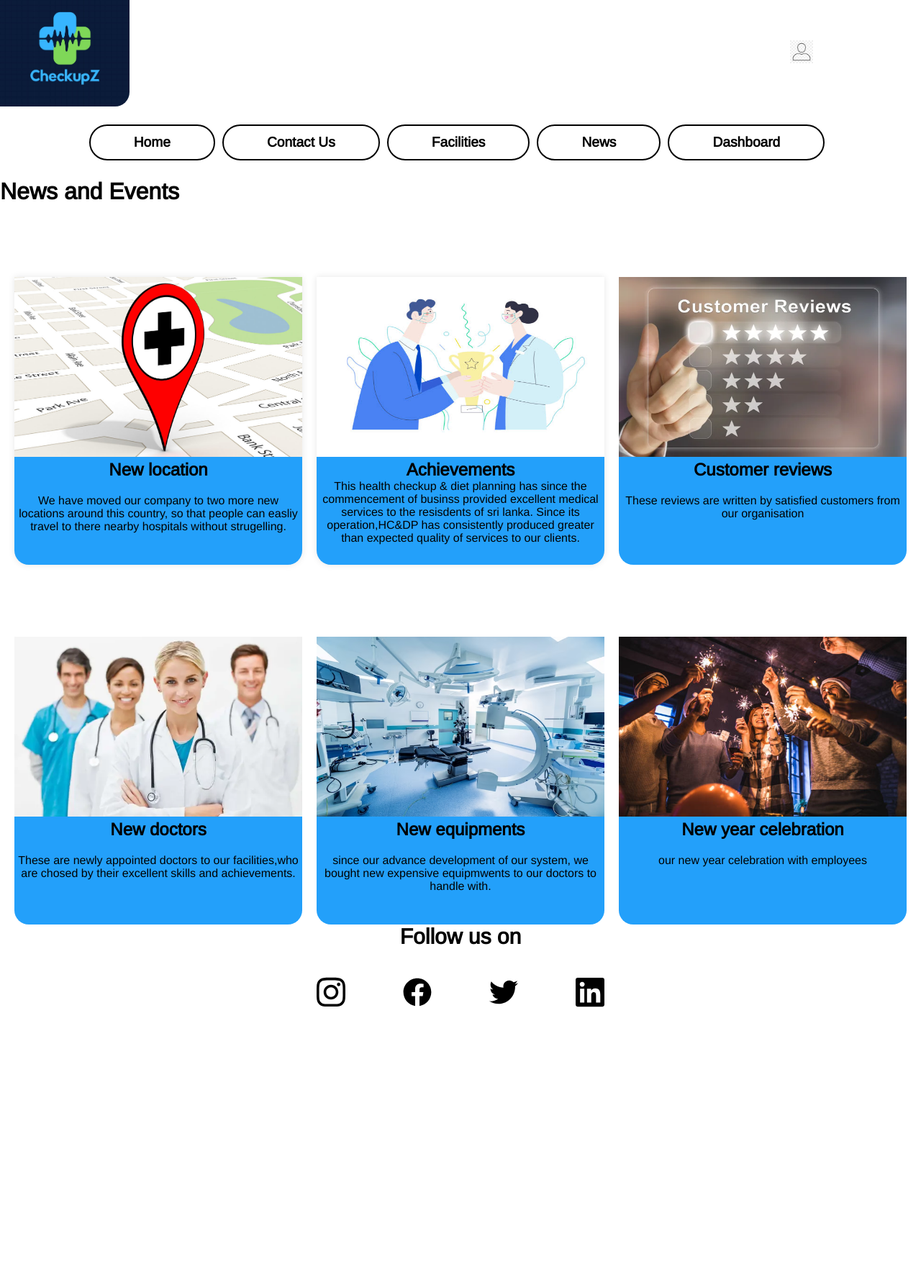
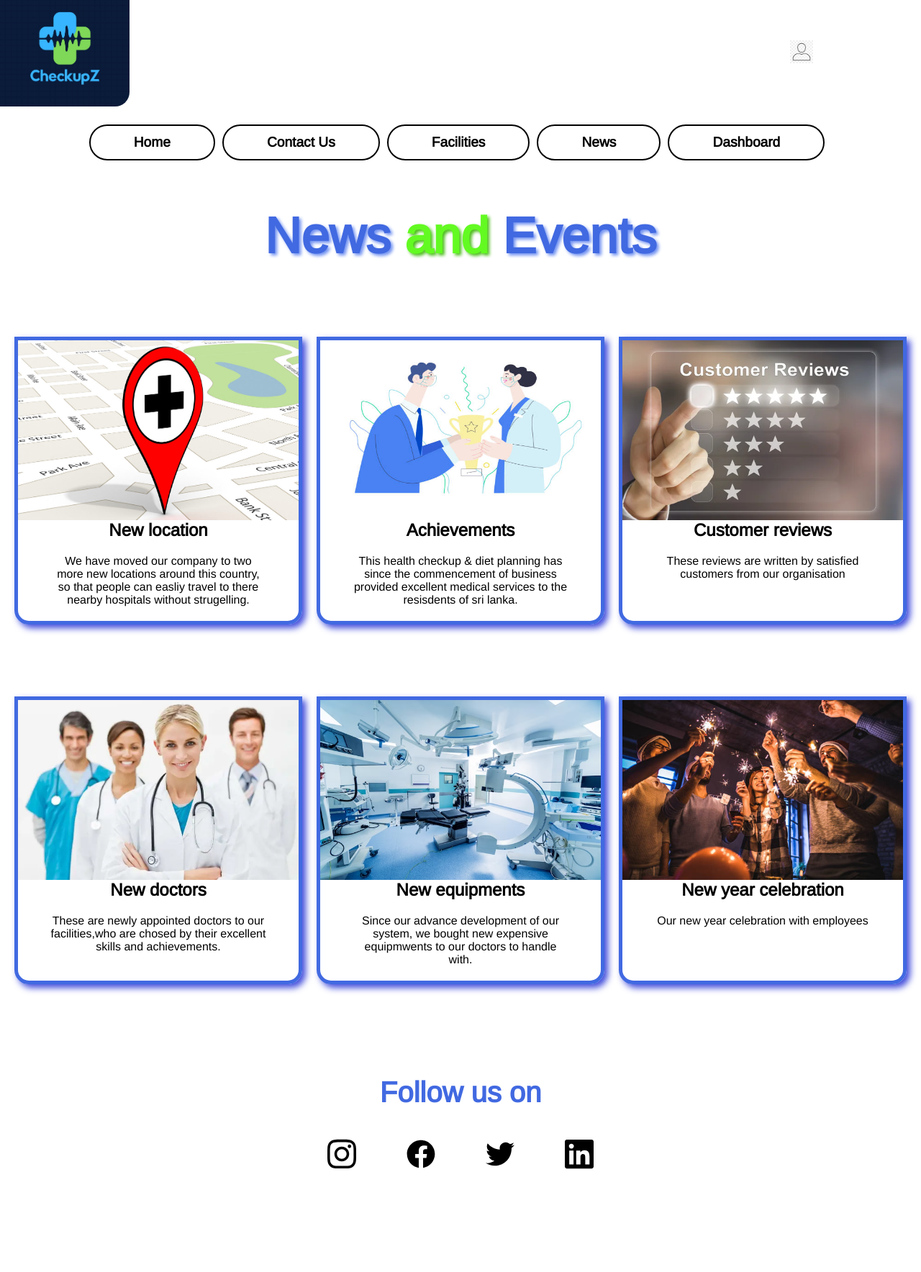
Before and after one commit to hxshan/Health_CheckUp_System, a PHP site: page /pages/news.php in a window 1280 px wide. Shown: the whole page at 72% size. Before the commit the page ends 1400 px from the top, so only its background shows below. Run offline with PHP 8.4, Linux system fonts and the light colour scheme; the visitor is signed in with stand-in values (Sample User, id 1); data that the repository does not hold is empty.

Commit message:
css done

```diff
--- a/includes/Head-sidebar.inc.php
+++ b/includes/Head-sidebar.inc.php
@@ -40,11 +40,11 @@
 <div class="Navibar">
     <div class="naviup">
         <div class="nav-item">
-            <a class="nav-link" href="../pages/UserDashboard.php"><img src="../images/dashboard-64.png" height="45px" width="45px">Dashboard</a>
+            <a class="nav-link" href="../pages/UserDashboard.php"><img src="../images/dashboard.svg" height="45px" width="45px">Dashboard</a>
         </div>
         <div class="nav-item">
 
-            <a class="nav-link" href="#"><img src="../images/appointment-64.png" height="45px" width="45px">Appointments</a>
+            <a class="nav-link" href="#"><img src="../images/calendar.svg" height="45px" width="45px">Appointments</a>
         </div>
         <div class="nav-item">
             <a class="nav-link" href="#"><img src="../images/report-64.png" height="45px" width="45px">Reports</a>
--- a/pages/news.php
+++ b/pages/news.php
@@ -59,11 +59,11 @@ if(isset($_SESSION["UserId"])){
 
 </div>
 
-      <h1>News and Events</h1>
+      <h1>News <span>and</span> Events</h1>
       <div class="new">
         <div class="one">
       <div class="loc">
-        <img src="../images/location.jpg" width="400px" height="250px"/>
+        <img src="../images/location.jpg" width="390px" height="250px"/>
         <h2>New location</h2>
         <p>
           We have moved our company to two more new locations around this
@@ -72,17 +72,16 @@ if(isset($_SESSION["UserId"])){
         </p>
       </div>
       <div class="Achev">
-        <img src="../images/achev.jpg" width="400px" height="250px" />
+        <img src="../images/achev.jpg" width="390px" height="250px" />
         <h2>Achievements</h2>
         <p>
           This health checkup & diet planning has since the commencement of
-          businss provided excellent medical services to the resisdents of sri
-          lanka. Since its operation,HC&DP has consistently produced greater
-          than expected quality of services to our clients.
+          business provided excellent medical services to the resisdents of sri
+          lanka.
         </p>
       </div>
       <div class="rev">
-        <img src="../images/review.webp" width="400px"  height="250px"/>
+        <img src="../images/review.webp" width="390px"  height="250px"/>
         <h2>Customer reviews</h2>
         <p>
           These reviews are written by satisfied customers from our organisation
@@ -91,7 +90,7 @@ if(isset($_SESSION["UserId"])){
       </div>
       <div class="two">
       <div class="doc">
-        <img src="../images/doctor.webp" width="400px" height="250px"/>
+        <img src="../images/doctor.webp" width="390px" height="250px"/>
         <h2>New doctors</h2>
         <p>
           These are newly appointed doctors to our facilities,who are chosed by
@@ -99,27 +98,29 @@ if(isset($_SESSION["UserId"])){
         </p>
       </div>
       <div class="equi">
-        <img src="../images/eqip.avif" width="400px" height="250px"/>
+        <img src="../images/eqip.avif" width="390px" height="250px"/>
         <h2>New equipments</h2>
         <p>
-          since our advance development of our system, we bought new expensive
+          Since our advance development of our system, we bought new expensive
           equipmwents to our doctors to handle with.
         </p>
       </div>
       <div class="cel">
-        <img src="../images/new year.jpg" width="400px" height="250px"/>
+        <img src="../images/new year.jpg" width="390px" height="250px"/>
         <h2>New year celebration</h2>
-        <p>our new year celebration with employees</p>
+        <p>Our new year celebration with employees</p>
       </div>
       </div>
       </div>
+      <div class="last">
       <h2 class="fol">Follow us on</h2>
-      <div class="share">
-        <img src="../images/instagram.svg" width="40px" />
-            <img src="../images/facebook.svg" width="40px" />
-            <img src="../images/twitter.svg" width="40px" />
-            <img src="../images/linkedin.svg" width="40px" />
-            </div>
+      <div class="new-icon">
+          <button><img src="../images/instagram.svg" width="40px" /></button>
+          <button><img src="../images/facebook.svg" width="40px" /></button>
+          <button><img src="../images/twitter.svg" width="40px" /></button>
+          <button><img src="../images/linkedin.svg" width="40px" /></button>
+          </div>
+        </div>
     </main>
   </body>
 </html>
--- a/styles/Static_site.css
+++ b/styles/Static_site.css
@@ -395,37 +408,68 @@ form h3{
     margin-top: 20px;
 }
 
+
 .info h2{
     font-size: 50px;
+    text-shadow: 3px 3px 4px rgb(138, 138, 138);
 }
 .info p{
     font-size: large;
     padding-top: 15px;
+    text-shadow: 3px 3px 4px rgb(138, 138, 138);
 }
 .info .icons{
-    margin-top: 20px;
-    margin-left: 30px;
+    display: flex;
+    justify-content: space-between;
     align-items: center;
-    max-width: 400px;
+     height: 100px;
+    width: 400px;
+    margin-top: 30px;
 }
-.info .icons img{
-    margin-left: 50px;
+.icons button{
+    width: 70px;
+    height: 70px;
+    border: none;
+    border-radius: 50%;
+    background-color: white;
+    transition: 0.5s;
 }
+
+.icons button:hover{
+    background-color: #63fa22;
+    box-shadow: 2px 2px 15px #63fa22;
+    transition: 0.5s;
+    cursor: pointer;
+}
+
 
 /*------------------------------------------facilities page css---------------------------------------------------------------------------------------*/
 
-.center h1{
-    color: black;
-    font-size: 50px;
-    text-shadow: 3px 3px 4px rgb(138, 138, 138);
-}
 
-.bottom{
+.container-fac{
     display: flex;
     flex-direction: row;
-    justify-content: space-evenly;
-    min-height: 50vh;
-    margin-top: 100px;
+    justify-content: center;
+    max-height: 800px;
+    margin-top: 50px;
+}
+.center-fac h1{
+    text-align: center;
+    margin-top: 30px;
+    font-size: 70px;
+    color: royalblue;
+    text-shadow: 3px 3px 4px rgb(115, 147, 241);
+}
+span{
+    color: #63fa22 ;
+    text-shadow: 3px 3px 4px #4cbe1b;
+}
+.right-fac{
+    display: flex;
+    flex-direction: row;
+}
+.left-fac img{
+    width: 800px;
 }
 .hos h2{
     margin-top: 30px;
@@ -506,19 +561,131 @@ form h3{
     width: 80px;
     margin-top: 50px;
 }
+.serv{
+    display: flex;
+    flex-direction: row;
+    justify-content: center;
+    margin-top: 30px;
+}
+.bottom{
+    height: 70vh;
+    margin-top: 80px;
+}
+.bottom h1{
+    text-align: center;
+    font-size: 50px;
+    color: royalblue;
+    text-shadow: 3px 3px 4px rgb(115, 147, 241);
+}
+.free-chk{
+    display: flex;
+    flex-direction: column;
+    justify-content: center;
+    align-items: center;
+    height: 250px;
+    width: 300px;
+    border: 5px solid royalblue;
+    list-style-position: inside;
+    line-height:180%;
+    margin: 50px;
+    border-radius: 20px;
+    transition: 0.5s;
+    color: royalblue;
+}
+.free-chk:hover{
+    font-size: 20px;
+    height: 280px;
+    width: 350px;
+    transition: 0.5s;
+    border-color: #63fa22;
+    box-shadow: 0px 0px 15px  #4cbe1b;
+    color: #5bce2a;
+}
+.free-chk h2{
+    margin-bottom: 20px;
+}
+.ambul{
+    display: flex;
+    flex-direction: column;
+    justify-content: center;
+    align-items: center;
+    height: 250px;
+    width: 300px;
+    border: 5px solid royalblue;
+    list-style-position: inside;
+    line-height:180%;
+    margin: 50px;
+    border-radius: 20px;
+    transition: 0.5s;
+    color: royalblue;
+}
+.ambul:hover{
+    font-size: 20px;
+    height: 280px;
+    width: 320px;
+    transition: 0.5s;
+    border-color: #63fa22;
+    box-shadow: 0px 0px 15px  #4cbe1b;
+    color: #5bce2a;
+}
+.ambul h2{
+    margin-bottom: 20px;
+}
+.expert{
+    display: flex;
+    flex-direction: column;
+    justify-content: center;
+    align-items: center;
+    height: 250px;
+    width: 300px;
+    border: 5px solid royalblue;
+    list-style-position: inside;
+    line-height:180%;
+    margin: 50px;
+    border-radius: 20px;
+    transition: 0.5s;
+    color: royalblue;
+
+}
+.expert:hover{
+    font-size: 20px;
+    height: 280px;
+    width: 320px;
+    transition: 0.5s;
+    border-color: #63fa22;
+    box-shadow: 0px 0px 15px  #4cbe1b;
+    color: #5bce2a;
+}
+.expert h2{
+    margin-bottom: 20px;
+}
+ul{
+    margin-top:10px ;
+}
 /*------------------------------------------news page css---------------------------------------------------------------------------------------*/
 
+h1{
+    text-align: center;
+    font-size: 70px;
+    margin-top: 40px;
+    color: royalblue;
+    text-shadow: 3px 3px 4px rgb(115, 147, 241)
+}
 .loc{
     max-width: 400px;
     min-height: 400px;
     text-align: center;
-    background-color: #23A0FA;
     border-bottom-left-radius: 20px;
     border-bottom-right-radius: 20px;
-    box-shadow: 0 0 10px rgba(0, 0, 0, 0.1);
+    border: 5px solid royalblue;
+    display: flex;
+    flex-direction: column;
+    align-items: center;
+    box-shadow: 5px 5px 10px rgb(64, 75, 219)
 }
 .loc p{
     padding-top: 20px;
+    width: 300px;
 
 }
 
@@ -527,56 +694,83 @@ form h3{
     max-width: 400px;
     min-height: 400px;
     text-align: center;
-    background-color: #23A0FA;
     border-bottom-left-radius: 20px;
     border-bottom-right-radius: 20px;
-    box-shadow: 0 0 10px rgba(0, 0, 0, 0.1);
+    border: 5px solid royalblue;
+    display: flex;
+    flex-direction: column;
+    align-items: center;
+    box-shadow: 5px 5px 10px rgb(64, 75, 219)
+}
+.Achev p{
+    padding-top: 20px;
+    width: 300px;
 }
 .rev{
     max-width: 400px;
     min-height: 400px;
     text-align: center;
-    background-color: #23A0FA;
     border-bottom-left-radius: 20px;
     border-bottom-right-radius: 20px;
+    border: 5px solid royalblue;
+    display: flex;
+    flex-direction: column;
+    align-items: center;
+    box-shadow: 5px 5px 10px rgb(64, 75, 219)
 }
 .rev p{
     padding-top: 20px;
+    width: 300px;
 
 }
 .doc{
     max-width: 400px;
     min-height: 400px;
     text-align: center;
-    background-color: #23A0FA;
     border-bottom-left-radius: 20px;
     border-bottom-right-radius: 20px;
+    border: 5px solid royalblue;
+    display: flex;
+    flex-direction: column;
+    align-items: center;
+    box-shadow: 5px 5px 10px rgb(64, 75, 219)
 }
 .doc p{
     padding-top: 20px;
+    width: 300px;
 }
 .equi{
     max-width: 400px;
     min-height: 400px;
     text-align: center;
-    background-color: #23A0FA;
     border-bottom-left-radius: 20px;
     border-bottom-right-radius: 20px;
+    border: 5px solid royalblue;
+    display: flex;
+    flex-direction: column;
+    align-items: center;
+    box-shadow: 5px 5px 10px rgb(64, 75, 219)
 }
 .equi p{
     padding-top: 20px;
+    width: 300px;
 
 }
 .cel{
     max-width: 400px;
     min-height: 400px;
     text-align: center;
-    background-color: #23A0FA;
     border-bottom-left-radius: 20px;
     border-bottom-right-radius: 20px;
+    border: 5px solid royalblue;
+    display: flex;
+    flex-direction: column;
+    align-items: center;
+    box-shadow: 5px 5px 10px rgb(64, 75, 219)
 }
 .cel p{
     padding-top: 20px;
+    width: 300px;
 
 }
 .new{
@@ -600,5 +794,33 @@ form h3{
     text-align: center;
     margin-bottom: 30px;
     font-weight: bolder;
-    font-size: 30px;
+    font-size: 40px;
+    color: royalblue;
 }
+.last{
+    display: flex;
+    flex-direction: column;
+    justify-content: center;
+    align-items: center;
+    height: 50vh;
+}
+.new-icon{
+    width: 400px;
+    display: flex;
+    flex-direction: row;
+    justify-content: space-between;
+}
+.new-icon button{
+    background-color: white;
+    border: none;
+    width:70px;
+    height: 70px;
+    border-radius: 50%;
+    transition: 0.5s;
+}
+.new-icon button:hover{
+    background-color: #63fa22;
+    cursor: pointer;
+    box-shadow: 2px 2px 15px #63fa22;
+    transition: 0.5s;
+}
```
Also changed, not shown: other parts of styles/Static_site.css (+77 -53 lines), pages/contact.php (+21 -18 lines), pages/facility.php (+46 -12 lines), images/about-img.svg (added), images/book-img.svg (added), images/calendar.svg (added), images/dashboard.svg (added), images/truck-medical-solid.svg (added), images/user-check-solid.svg (added), images/user-doctor-solid.svg (added).
